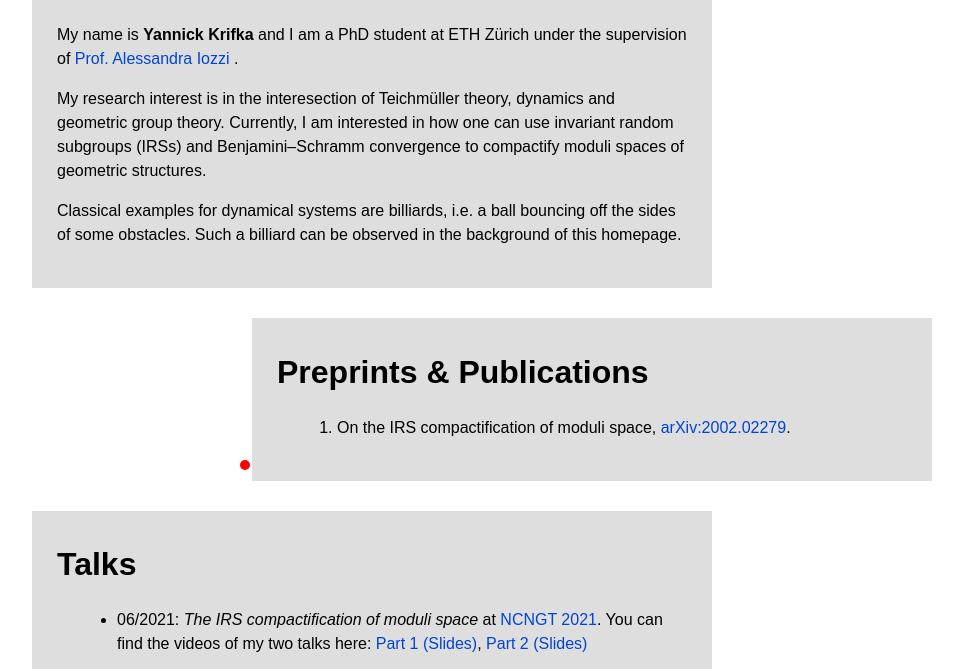
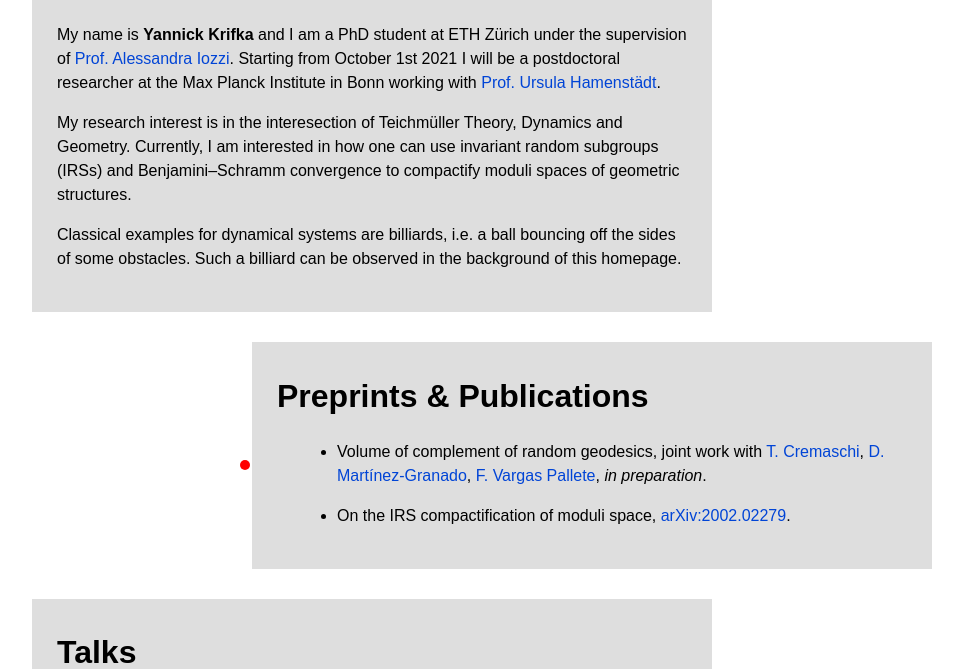
Before and after one commit to ykrifka/ykrifka.github.io, a plain HTML site: page index.html in a window 1280 px wide. Shown: the part 543-1212 px from the top of the page, without its empty margins (158-1121 px from the left). Drawn offline with Linux system fonts and the light colour scheme.

Commit message:
update homepage

```diff
--- a/index.html
+++ b/index.html
@@ -40,10 +40,10 @@
 <div class="box float-left billiard-obstacle">
 	<h1> <a name="about">About me</a> </h1>
 <p> My name is <b>Yannick Krifka</b> and I am a PhD student at ETH Zürich under the supervision of
-<a href="https://people.math.ethz.ch/~iozzi/">Prof. Alessandra Iozzi </a>.
+<a href="https://people.math.ethz.ch/~iozzi/">Prof. Alessandra Iozzi</a>. Starting from October 1st 2021 I will be a postdoctoral researcher at the Max Planck Institute in Bonn working with <a href="https://www.math.uni-bonn.de/people/ursula/">Prof. Ursula Hamenstädt</a>.
 </p>
 
-<p>My research interest is in the interesection of Teichmüller theory, dynamics and geometric group theory. Currently, I am interested in how one can use invariant random subgroups (IRSs) and Benjamini&ndash;Schramm convergence to compactify moduli spaces of geometric structures.</p>
+<p>My research interest is in the interesection of Teichmüller Theory, Dynamics and Geometry. Currently, I am interested in how one can use invariant random subgroups (IRSs) and Benjamini&ndash;Schramm convergence to compactify moduli spaces of geometric structures.</p>
 
 <p> Classical examples for dynamical systems are billiards, i.e. a ball bouncing off the sides of some obstacles. Such a billiard can be observed in the background of this homepage.
 	</p>
@@ -52,16 +52,17 @@
 <div class="box float-right billiard-obstacle">
 <h1> <a name="publ"> Preprints & Publications </a></h1>
 
-<ol>
+<ul>
+	<li> <p> Volume of complement of random geodesics, joint work with <a href="https://tcremaschi.wordpress.com/">T. Cremaschi</a>, <a href="https://sites.google.com/iu.edu/didac-martinez-granado/">D. Martínez-Granado</a>, <a href="https://gauss.math.yale.edu/~fv63/">F. Vargas Pallete</a>, <i>in preparation</i>.</p>
   <li> <p> On the IRS compactification of moduli space, <a href="https://arxiv.org/abs/2002.02279">arXiv:2002.02279</a>.</p>
-</ol>
+</ul>
 </div>
 
 <div class="box float-left billiard-obstacle">
 <h1><a name="talks"> Talks </a> </h1>
 
 <ul>
-	<li> <p>06/2021: <i> The IRS compactification of moduli space</i> at <a href="https://www.ncngt.org/">NCNGT 2021</a>. You can find the videos of my two talks here: <a href="https://www.youtube.com/watch?v=gTAXPeMQLdo">Part 1</a> <a href="./docs/irscpctf_part_1_slides.pdf">(Slides)</a>, <a href="https://www.youtube.com/watch?v=FK5HvELmYYA">Part 2</a> <a href="./docs/irscpctf_part_2_slides.pdf">(Slides)</a></li></p>
+	<li> <p>06/2021: <i> The IRS compactification of moduli space</i> at <a href="https://www.ncngt.org/">NCNGT 2021</a>. The talks were recorded and you can find them here: <a href="https://www.youtube.com/watch?v=gTAXPeMQLdo">Part 1</a> <a href="./docs/irscpctf_part_1_slides.pdf">(Slides)</a>, <a href="https://www.youtube.com/watch?v=FK5HvELmYYA">Part 2</a> <a href="./docs/irscpctf_part_2_slides.pdf">(Slides)</a></li></p>
 	<li> <p>10/2020: <i> What is... Benjamini&ndash;Schramm convergence </i> in the Zurich Graduate Colloquium.</li></p>
 	<li> <p>05/2020: <i> The IRS compactification of moduli space </i> in the Group Theory Midrash (research seminar) at the <b>Weizmann Institute of Science (Israel)</b></li></p>
 	<li> <p> 11/2019: <i> The Parreau-Compactification (Part 1 and 2)</i> in the Graduate Student Seminar at <b>MSRI Berkeley</b>; scientific program: "Holomorphic Differentials in Mathematics and Physics"</li> </p>
```
